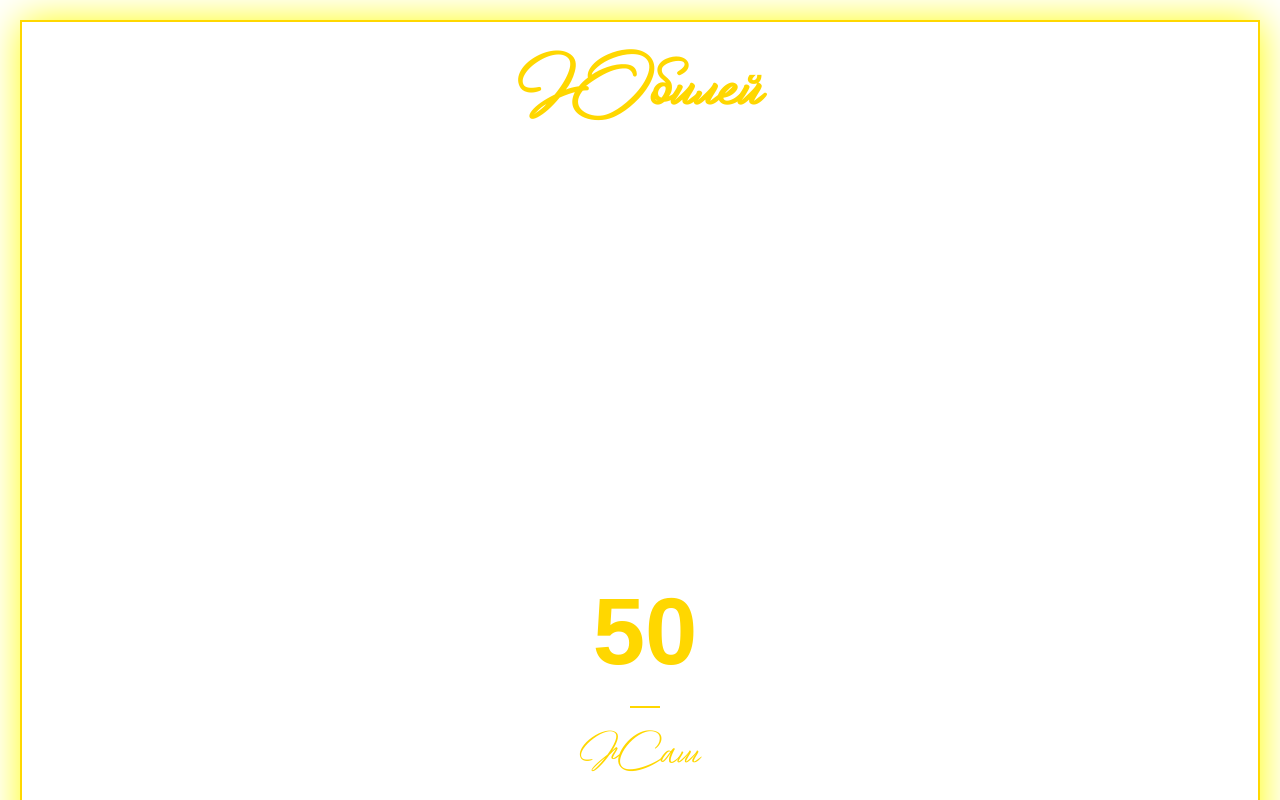
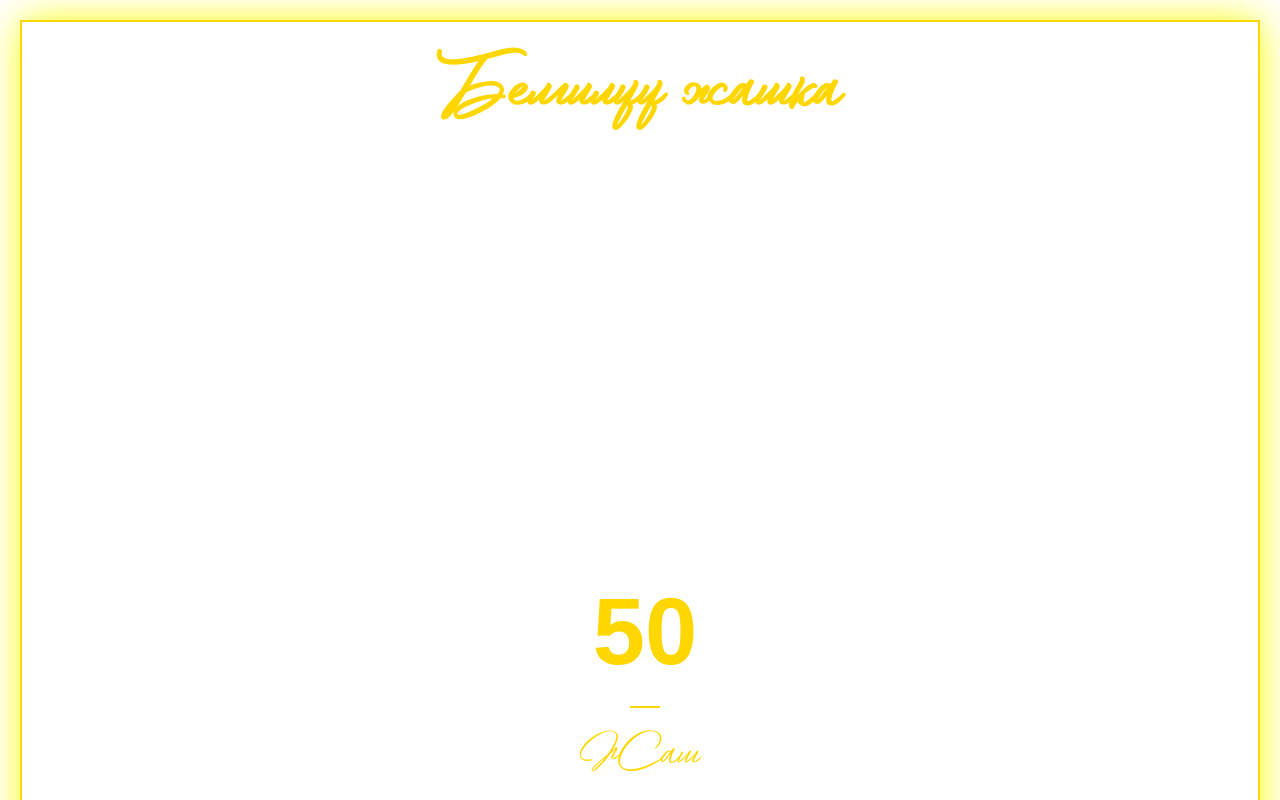
Before and after one commit to KGstievK/anniversary, a Next.js app: page / in a window 1280 px wide. Shown: the top 800 px of the page. Built offline with nearby package versions, Linux system fonts and the light colour scheme; no server answers; a web font is replaced by a local one.

Commit message:
anniversary

```diff
--- a/src/app/layout.tsx
+++ b/src/app/layout.tsx
@@ -8,7 +8,7 @@ const playfair_display = Playfair_Display({ subsets: ["latin"] });
 
 export const metadata: Metadata = {
   title: "ЧАКЫРУУ",
-  description: "КЫЗ УЗАТУУ",
+  description: "Белгилүү жаш",
 };
 
 export default function RootLayout({
--- a/src/components/pages/Nikhah/NikhahSection.tsx
+++ b/src/components/pages/Nikhah/NikhahSection.tsx
@@ -11,7 +11,7 @@ const NikhahSection = () => {
     <section className={scss.NikhahSection}>
       <div className="container">
         {/* <Image className={scss.back} src={back} alt="" /> */}
-        <h1>Юбилей</h1>
+        <h1>Белгилүү жашка</h1>
         <div className={scss.content}>
           <div className={scss.name}>
             <div className={scss.we}>
```
